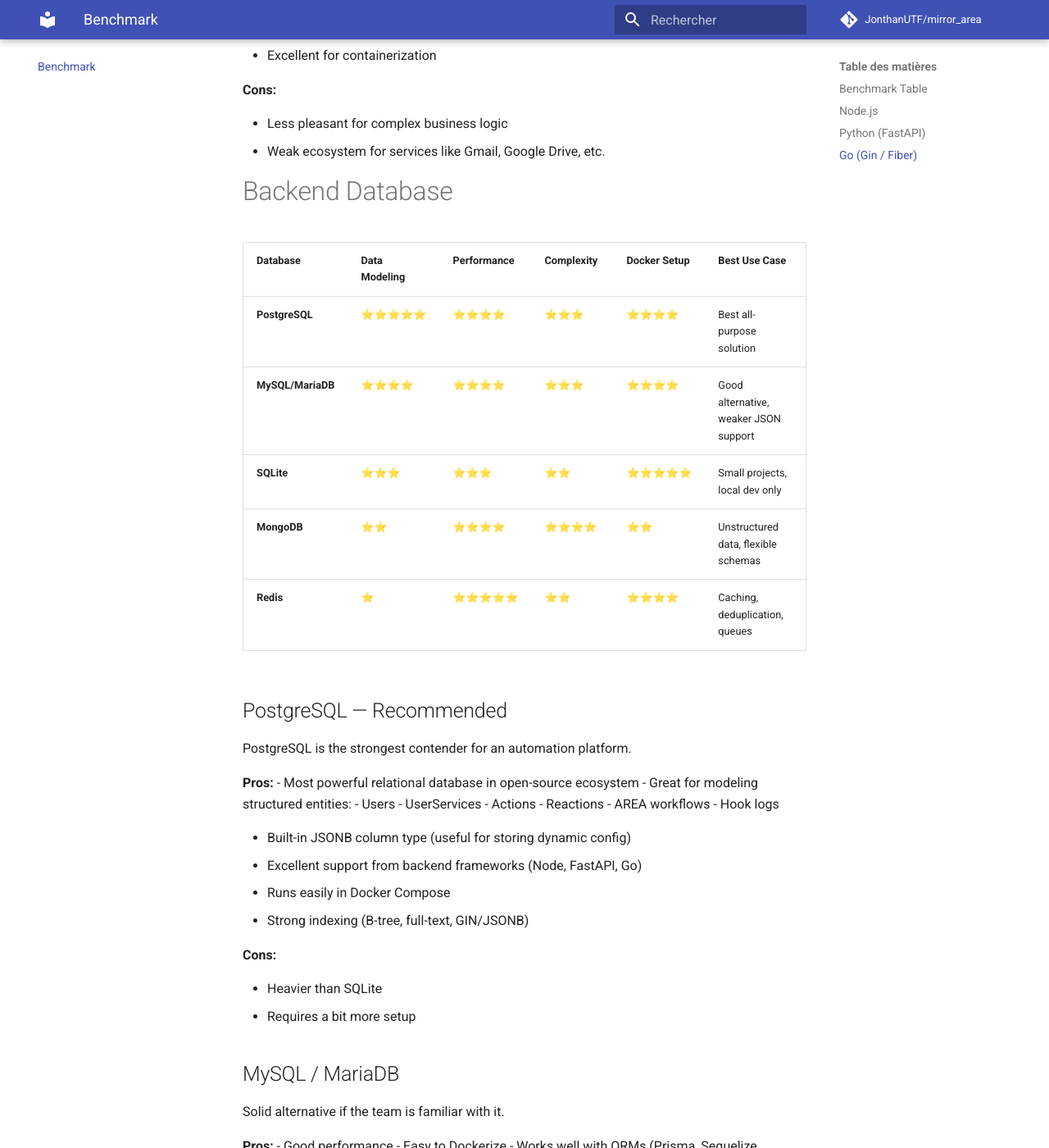
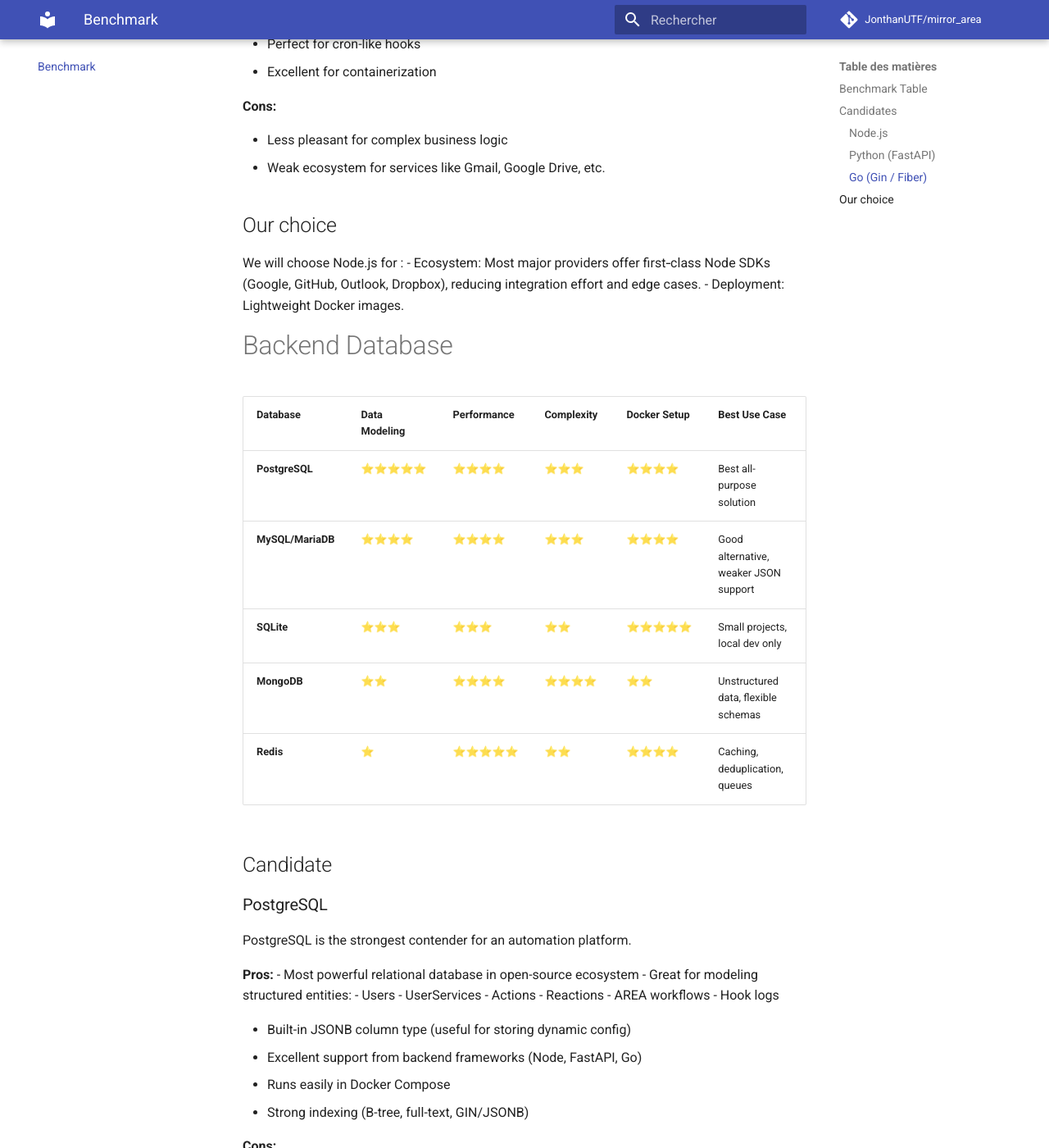
Before and after one commit to JonthanUTF/mirror_area, an MkDocs documentation site: the page built from docs/BENCHMARK.md, in a window 1280 px wide and 1400 px high, scrolled down 1692 px. Shown: the whole window at 82% size. Built offline with MkDocs 1.6.1 and Material for MkDocs 9.7.7, drawn with Linux system fonts in a browser that asks for light colours; comment, search, counter and statistics services are not loaded; some of the changed text lies outside the part shown.

Commit message:
feat(BENCHMARK.md): update backend benchmark

```diff
--- a/docs/BENCHMARK.md
+++ b/docs/BENCHMARK.md
@@ -9,7 +9,9 @@
 | **Go (Gin)**           | ⭐⭐⭐⭐ | ⭐⭐⭐        | ⭐⭐          | ⭐⭐⭐⭐⭐          | ⭐⭐⭐⭐⭐ | ⭐⭐⭐⭐⭐           | Best performance & reliability          |
 
 
-## Node.js
+## Candidates
+
+### Node.js
 
 Best ecosystem for third-party APIs (Google, GitHub, Outlook, Dropbox all have official Node SDKs).
 Excellent async model for hook polling.
@@ -25,7 +27,7 @@
 
 - CPU-bound tasks slower (not a big issue for the project)
 
-## Python (FastAPI)
+### Python (FastAPI)
 
 FastAPI is extremely productive and perfect for glue code.
 Async is strong, but ecosystem for API SDKs is weaker than Node.
@@ -41,7 +43,7 @@
 - Fewer official SDKs for big services
 - Async workers require extra config (Celery / RQ)
 
-## Go (Gin / Fiber)
+### Go (Gin / Fiber)
 
 Very good concurrency, tiny Docker images, simple deployment.
 But OAuth2 + API SDKs require more manual handling.
@@ -58,6 +60,12 @@
 - Weak ecosystem for services like Gmail, Google Drive, etc.
 
 
+## Our choice
+
+We will choose Node.js for :
+- Ecosystem: Most major providers offer first‑class Node SDKs (Google, GitHub, Outlook, Dropbox), reducing integration effort and edge cases.
+- Deployment: Lightweight Docker images.
+
 # Backend Database
 
 | Database          | Data Modeling | Performance | Complexity | Docker Setup    | Best Use Case                         |
@@ -68,8 +76,9 @@
 | **MongoDB**       | ⭐⭐            | ⭐⭐⭐⭐        | ⭐⭐⭐⭐       | ⭐⭐            | Unstructured data, flexible schemas   |
 | **Redis**         | ⭐             | ⭐⭐⭐⭐⭐       | ⭐⭐         | ⭐⭐⭐⭐             | Caching, deduplication, queues        |
 
+## Candidate
 
-## PostgreSQL — Recommended
+### PostgreSQL
 
 PostgreSQL is the strongest contender for an automation platform.
 
@@ -93,7 +102,7 @@
 - Heavier than SQLite
 - Requires a bit more setup
 
-## MySQL / MariaDB
+### MySQL / MariaDB
 
 Solid alternative if the team is familiar with it.
 
@@ -106,7 +115,7 @@
 - Weaker JSON support than PostgreSQL
 - Less flexible for dynamic config structures
 
-## SQLite
+### SQLite
 
 Useful only for:
 - Prototyping
@@ -125,3 +134,13 @@
 - No real user management system
 - Bad for a multi-user automation platform
 - Hard to scale
+
+## Our choice
+
+We will choose postgreSql because
+
+- Highly relational
+- Requires clean schemas
+- Requires user/OAuth/workflow modeling
+- Needs JSONB for flexible configs
+- Needs strong integrity
```
